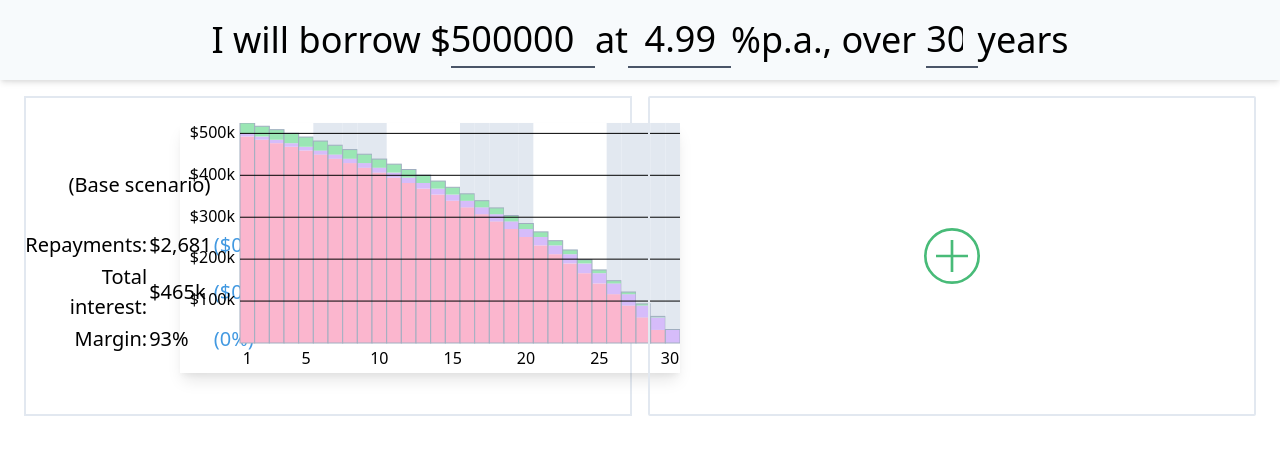
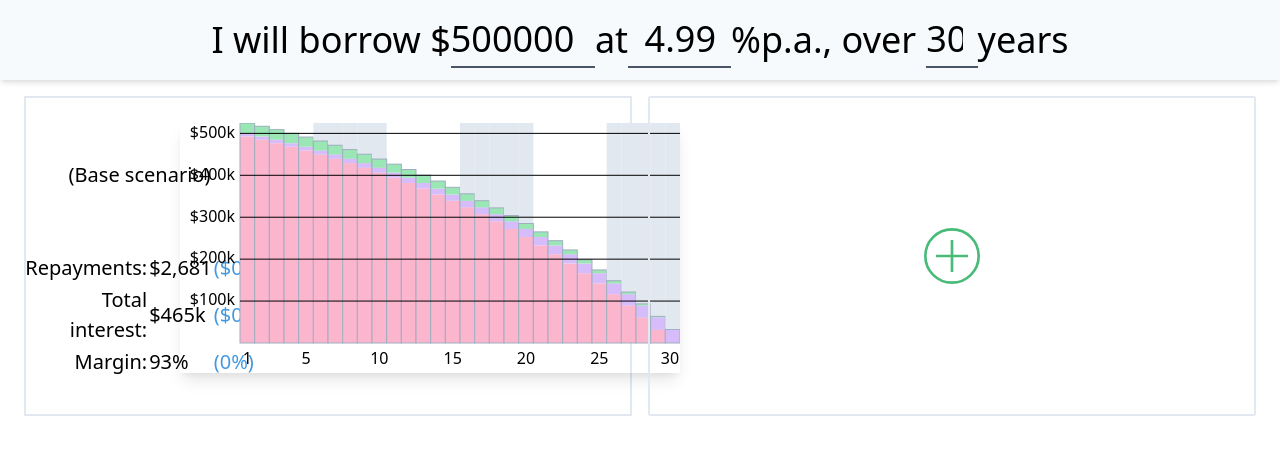
Before and after one commit to camjackson/whatif.mortgage, a React (Create React App) app: page / in a window 1280 px wide. Shown: the top 454 px of the page. Built offline with nearby package versions, Linux system fonts and the light colour scheme.

Commit message:
Minor layout adjustment

```diff
--- a/src/scenario/ScenarioPanel.tsx
+++ b/src/scenario/ScenarioPanel.tsx
@@ -11,7 +11,7 @@ import { BaseScenario, Scenario, ScenarioKey } from '../models';
 
 const gridAreas = {
   gridTemplateAreas: `
-    'header header'
+    'form header'
     'form graph'
     'stats graph'
   `,
@@ -60,9 +60,7 @@ const ScenarioPanel: FC<Props> = ({
     >
       <ScenarioHeader index={index} removeScenario={removeScenario} />
       {index === 0 ? (
-        <div style={{ gridArea: 'form' }} className="align-self-end">
-          (Base scenario)
-        </div>
+        <div style={{ gridArea: 'form' }}>(Base scenario)</div>
       ) : (
         <ScenarioInputs
           index={index}
--- a/src/styles/index.css
+++ b/src/styles/index.css
@@ -42,10 +42,6 @@
   justify-items: center;
 }
 
-.align-self-end {
-  align-self: end;
-}
-
 .justify-self-end {
   justify-self: end;
 }
```
